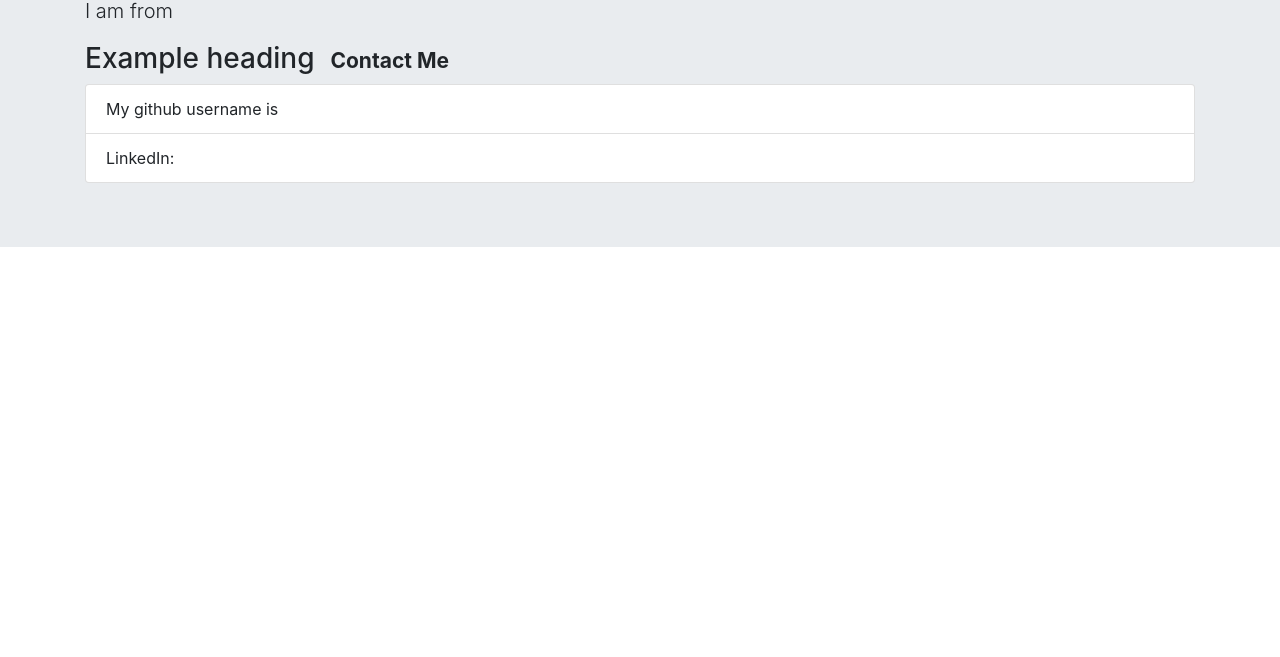
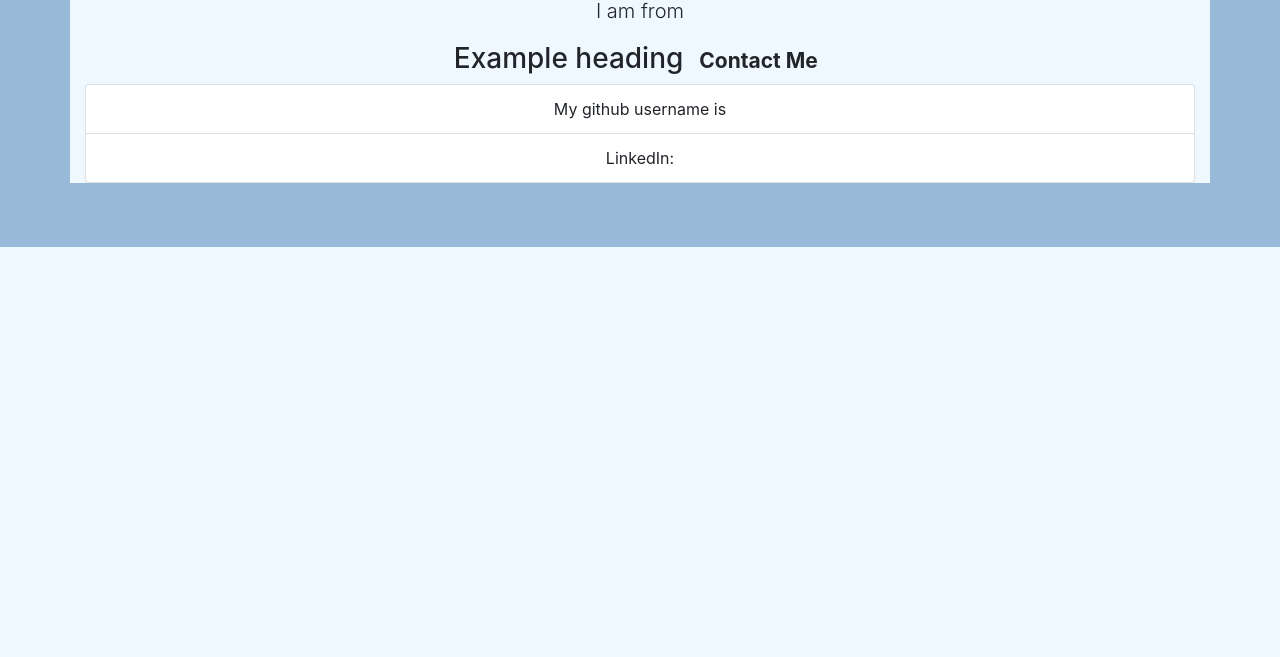
Before and after one commit to theAshRose/mini-make5, a website: page index.html in a window 1280 px wide. Shown: the part 143-800 px from the top of the page. Drawn offline with nearby package versions, Linux system fonts and the light colour scheme.

Commit message:
add style

```diff
--- a/assets/style.css
+++ b/assets/style.css
@@ -0,0 +1,8 @@
+*{
+    text-align: center;
+    background-color: aliceblue;
+}
+
+.jumcolor{
+    background-color: rgb(151, 186, 217);
+}
--- a/index.html
+++ b/index.html
@@ -8,10 +8,11 @@
       rel="stylesheet"
       href="https://maxcdn.bootstrapcdn.com/bootstrap/4.0.0/css/bootstrap.min.css"
     />
+    <link rel="stylesheet" href="./assets/style.css">
     <title>Document</title>
   </head>
   <body>
-    <div class="jumbotron jumbotron-fluid">
+    <div class="jumbotron jumbotron-fluid jumcolor">
       <div class="container">
         <h1 class="display-4">Hi! my name is</h1>
         <p class="lead">I am from</p>
```
